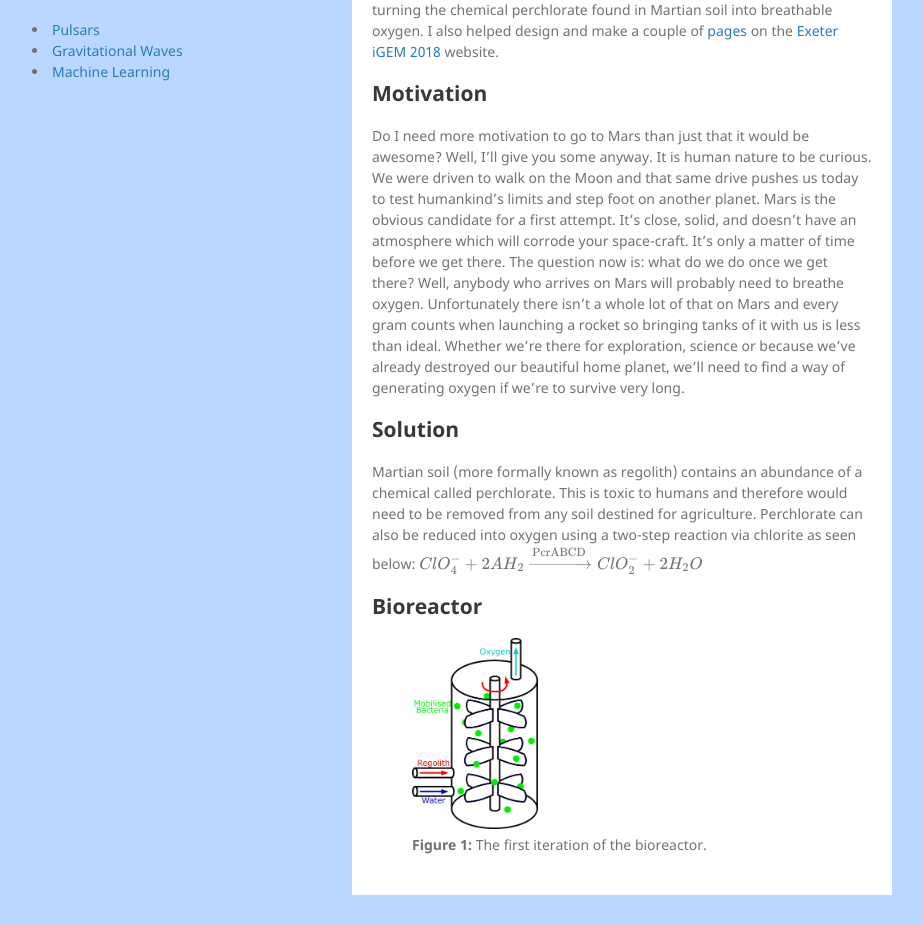
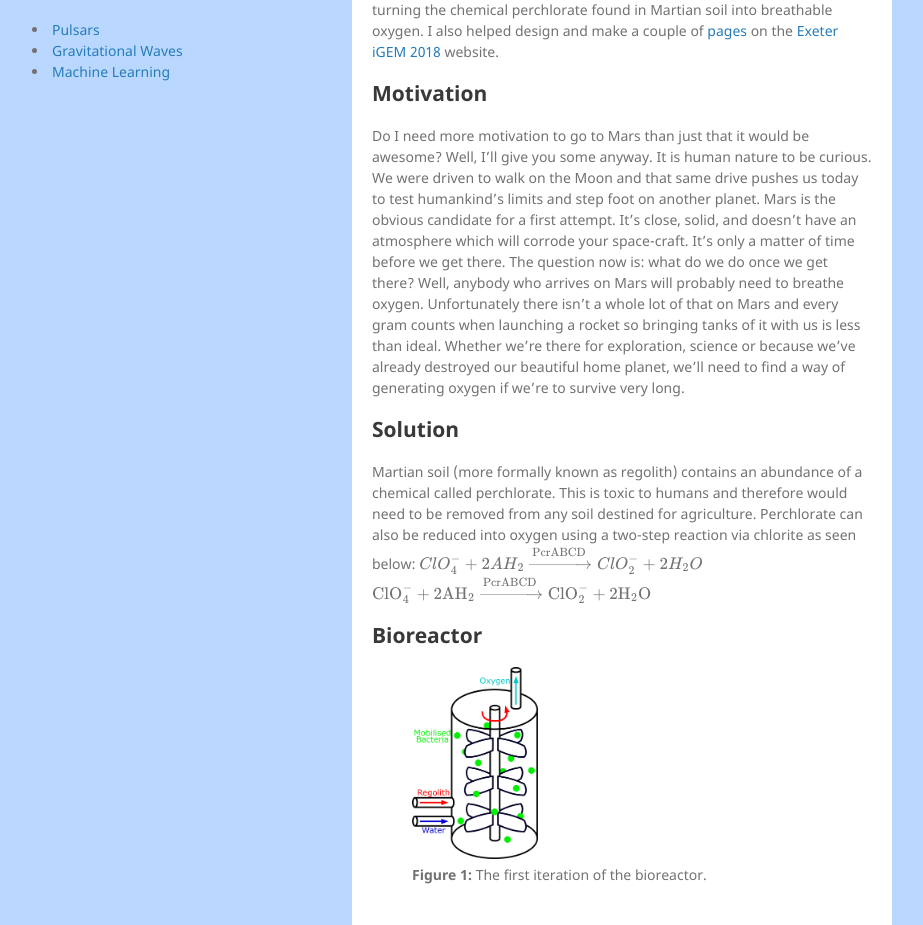
Before and after one commit to alhewitt/alhewitt.github.io, a Jekyll site: the page built from igem.md, in a window 1280 px wide and 1375 px high. Shown: the part 450-1375 px from the top of the window, without its empty margins (178-1101 px from the left). Built offline with Jekyll 4.4.1, drawn with Linux system fonts in a browser that asks for light colours; our own code applies the rules of GitHub Pages for plain Markdown files; formulas are drawn with MathJax 3.

Commit message:
Update igem.md

```diff
--- a/igem.md
+++ b/igem.md
@@ -15,6 +15,9 @@ Martian soil (more formally known as regolith) contains an abundance of a chemic
 $$
 ClO_4^-+2AH_2\xrightarrow{\text{PcrABCD}}ClO_2^-+2H_2O
 $$
+$$
+\text{ClO}_4^-+2\text{AH}_2\xrightarrow{\text{PcrABCD}}\text{ClO}_2^-+2\text{H}_2\text{O}
+$$
 
 ## Bioreactor
 
```
